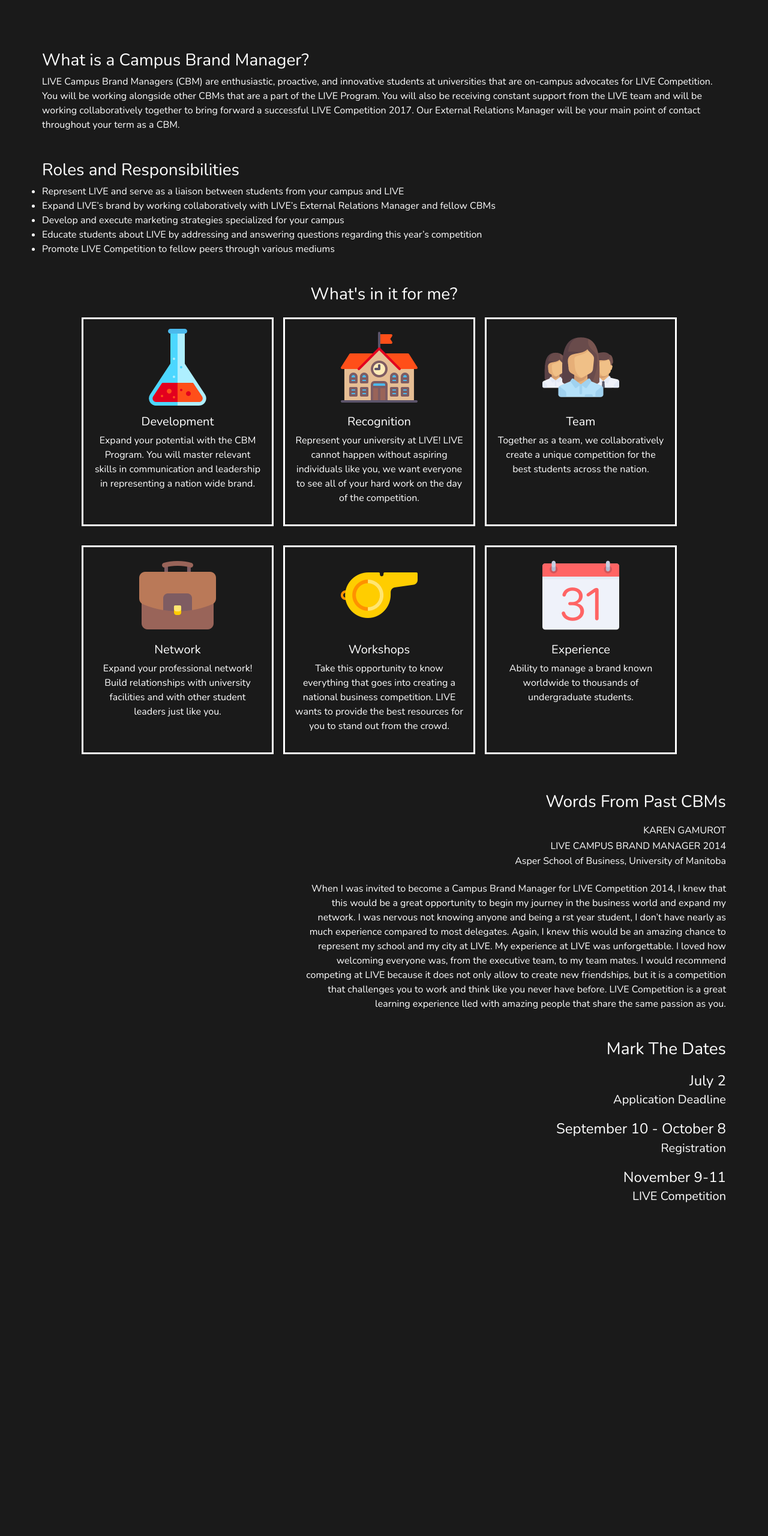
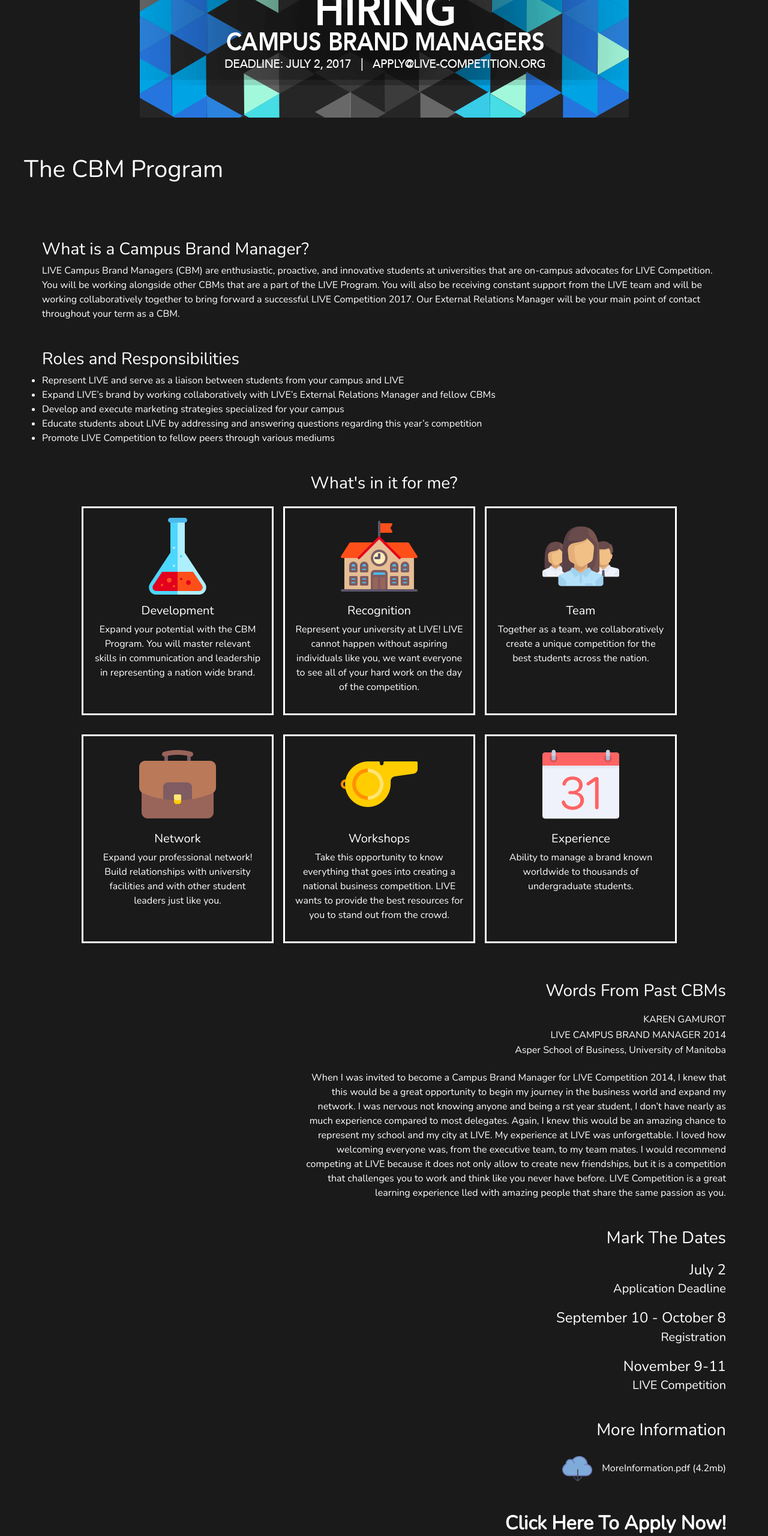
Before and after one commit to nafees-rawji/LiveCompetitionWebsite2017, a plain HTML site: page cbm.html in a window 1280 px wide. Shown: the part 119-2679 px from the top of the page at 60% size. Before the commit the page ends 2126 px from the top, so only its background shows below. Drawn offline with nearby package versions, Linux system fonts and the light colour scheme; a script that the page names is missing.

Commit message:
Added pdfs and banner

```diff
--- a/cbm.html
+++ b/cbm.html
@@ -20,7 +20,7 @@
     your browser</a> to improve your experience.</p>
 <![endif]-->
 
-
+<img class="d-table cbm-banner mx-auto" src="img/cbm/banner.png">
 <div class="jumbotron cbm-jumbotron" id="home">
     <h1 class="text-white mx-2">The CBM Program</h1>
 </div>
@@ -129,6 +129,15 @@
 </div>
 
 
+<div class="cbm-content my-5 mx-sm-down-auto text-right">
+    <h3 class="text-white text-right">More Information</h3>
+    <div class="my-4">
+        <a href="doc/CBM-PACKAGE.pdf" class="text-white"><img class="cbm-small-icon" src="img/cbm/cloud-computing.png">MoreInformation.pdf (4.2mb)</a>
+    </div>
+</div>
+<div class="cbm-content my-5 mx-sm-down-auto text-right">
+    <a href="doc/CBM-APP-2017.docx" class="h2 text-white text-right text-underline"><b>Click Here To Apply Now!</b></a>
+</div>
 <script src="https://code.jquery.com/jquery-1.12.0.min.js"></script>
 <script>window.jQuery || document.write('<script src="js/vendor/jquery-1.12.0.min.js"><\/script>')</script>
 
--- a/css/main.css
+++ b/css/main.css
@@ -563,9 +563,9 @@
     flex: none;
     box-sizing: content-box;
     /*background-color: rgba(10, 88, 155, 0.3);*/
-    margin: 20px;
-    width: 200px;
-    height: 200px;
+    margin: 15px;
+    width: 150px;
+    height: 150px;
     border: solid 20px rgba(0, 0 , 0,  0);
     background-size: contain;
     background-repeat: no-repeat;
@@ -658,6 +658,11 @@
     -webkit-animation-iteration-count: infinite;
 }
 
+.cbm-banner {
+    width: 815px;
+    max-width: 100%;
+}
+
 .cbm-jumbotron {
     background: transparent;
 }
@@ -698,3 +703,8 @@
         width: 100%;
     }
 }
+
+.cbm-small-icon {
+    width: 50px;
+    margin-right: 1rem;
+}
```
Also changed, not shown: index.html (+6 -1 lines), img/cbm/banner.png (added), img/cbm/cloud-computing.png (added), img/delegate_image.png (added), img/sponsors_image.png (added), 2 other files.
